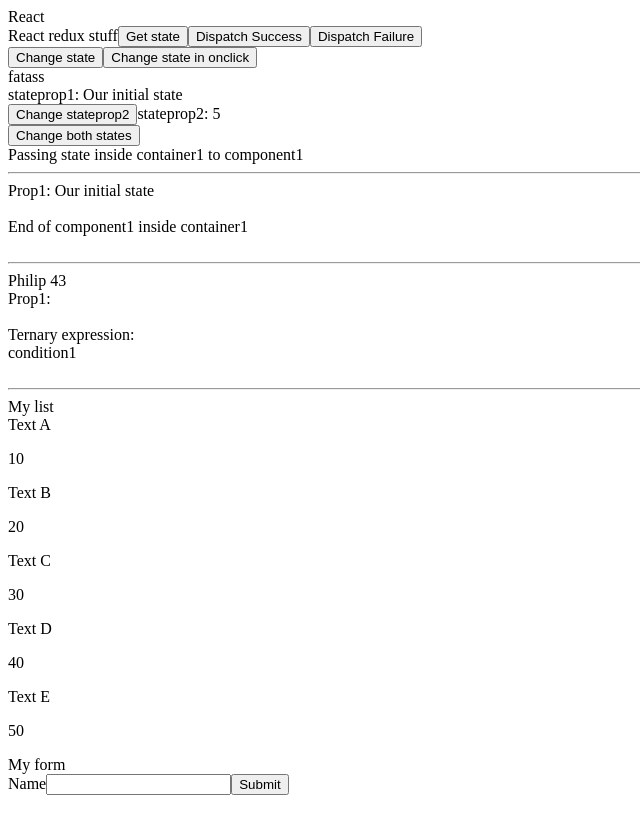
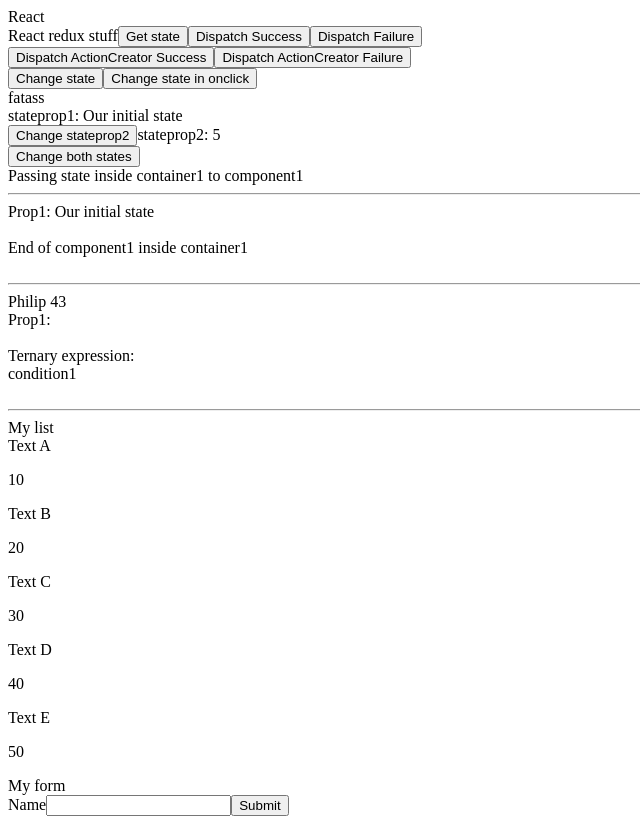
Before and after one commit to PhilipHassialis/React-2019, a React (Create React App) app: page / in a window 1280 px wide. Shown: the whole page, without its empty margins (0-640 px from the left). Before the commit the page ends 803 px from the top, so only its background shows below. Built offline with nearby package versions, Linux system fonts and the light colour scheme.

Commit message:
using action creators

```diff
--- a/src/containers/container1.js
+++ b/src/containers/container1.js
@@ -57,12 +57,26 @@ class Container1 extends Component {
                     >
                         Dispatch Failure
                     </button>
+                    <div>
+                        <button
+                            onClick={() => {
+                                this.props.actionCreatorSuccess();
+                            }}
+                        >
+                            Dispatch ActionCreator Success
+                        </button>
+                        <button
+                            onClick={() => {
+                                this.props.actionCreatorFailure();
+                            }}
+                        >
+                            Dispatch ActionCreator Failure
+                        </button>
+                    </div>
                 </div>
 
                 <button onClick={this.changeState}>Change state</button>
-                <button onClick={() => this.setState({ stateprop1: "Our next state" })}>
-                    Change state in onclick
-                </button>
+                <button onClick={() => this.setState({ stateprop1: "Our next state" })}>Change state in onclick</button>
                 <div>{this.props.nickname}</div>
                 <div>stateprop1: {this.state.stateprop1}</div>
                 <div>
@@ -70,9 +84,7 @@ class Container1 extends Component {
                     stateprop2: {this.state.stateprop2}
                 </div>
                 <div>
-                    <button onClick={() => this.changeState3()}>
-                        Change both states
-                    </button>
+                    <button onClick={() => this.changeState3()}>Change both states</button>
                 </div>
                 <div>
                     Passing state inside container1 to component1
@@ -95,7 +107,9 @@ const mapStateToProps = state => {
 const mapDispatchToProps = dispatch => {
     return {
         actionSuccess: () => dispatch(ACTIONS.SUCCESS),
-        actionFailure: () => dispatch(ACTIONS.FAILURE)
+        actionFailure: () => dispatch(ACTIONS.FAILURE),
+        actionCreatorSuccess: () => dispatch(ACTIONS.success()),
+        actionCreatorFailure: () => dispatch(ACTIONS.failure())
     };
 };
 
--- a/src/store/actions/actions.js
+++ b/src/store/actions/actions.js
@@ -7,3 +7,14 @@ export const SUCCESS = {
 export const FAILURE = {
     type: ACTION_TYPES.FAILURE
 };
+
+export const success = () => {
+    return {
+        type: ACTION_TYPES.SUCCESS
+    };
+};
+export const failure = () => {
+    return {
+        type: ACTION_TYPES.FAILURE
+    };
+};
```
